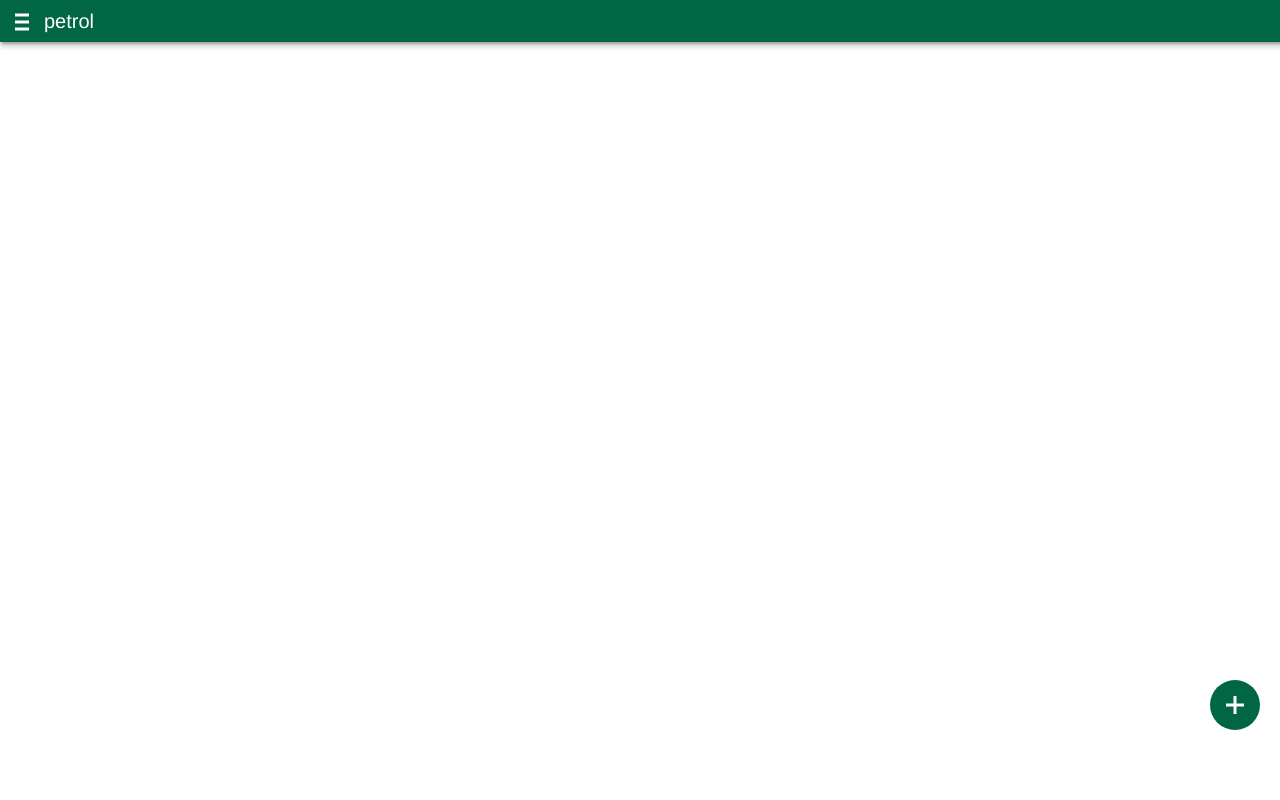
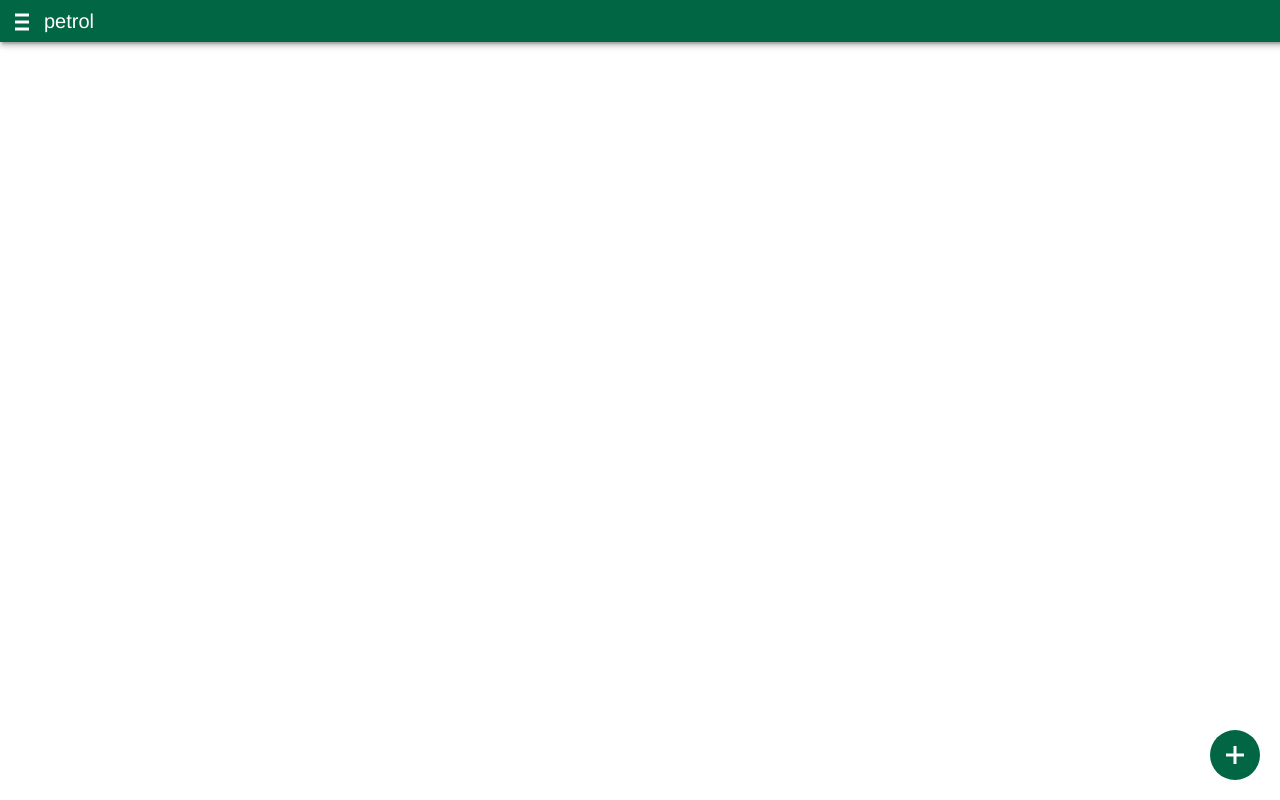
Before and after one commit to elvinibbotson/Top-up, a plain HTML site: page index.html in a window 1280 px wide. Drawn offline with Linux system fonts and the light colour scheme.

Commit message:
button position

```diff
--- a/top-upStyles.css
+++ b/top-upStyles.css
@@ -177,7 +177,7 @@ input {
 
 #buttonNew {
 	right: 20px;
-	bottom: 70px;
+	bottom: 20px;
 }
 
 
```
